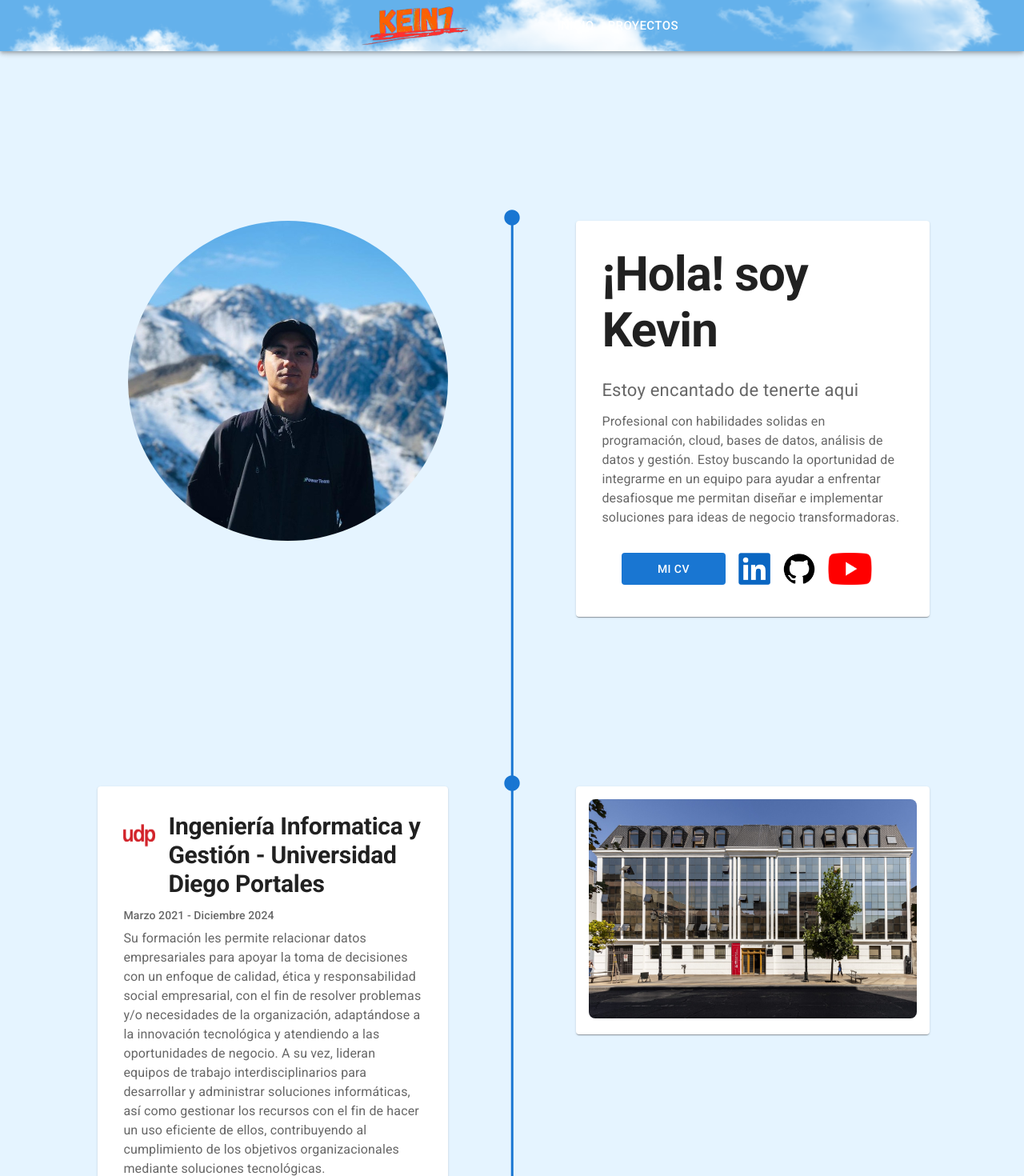
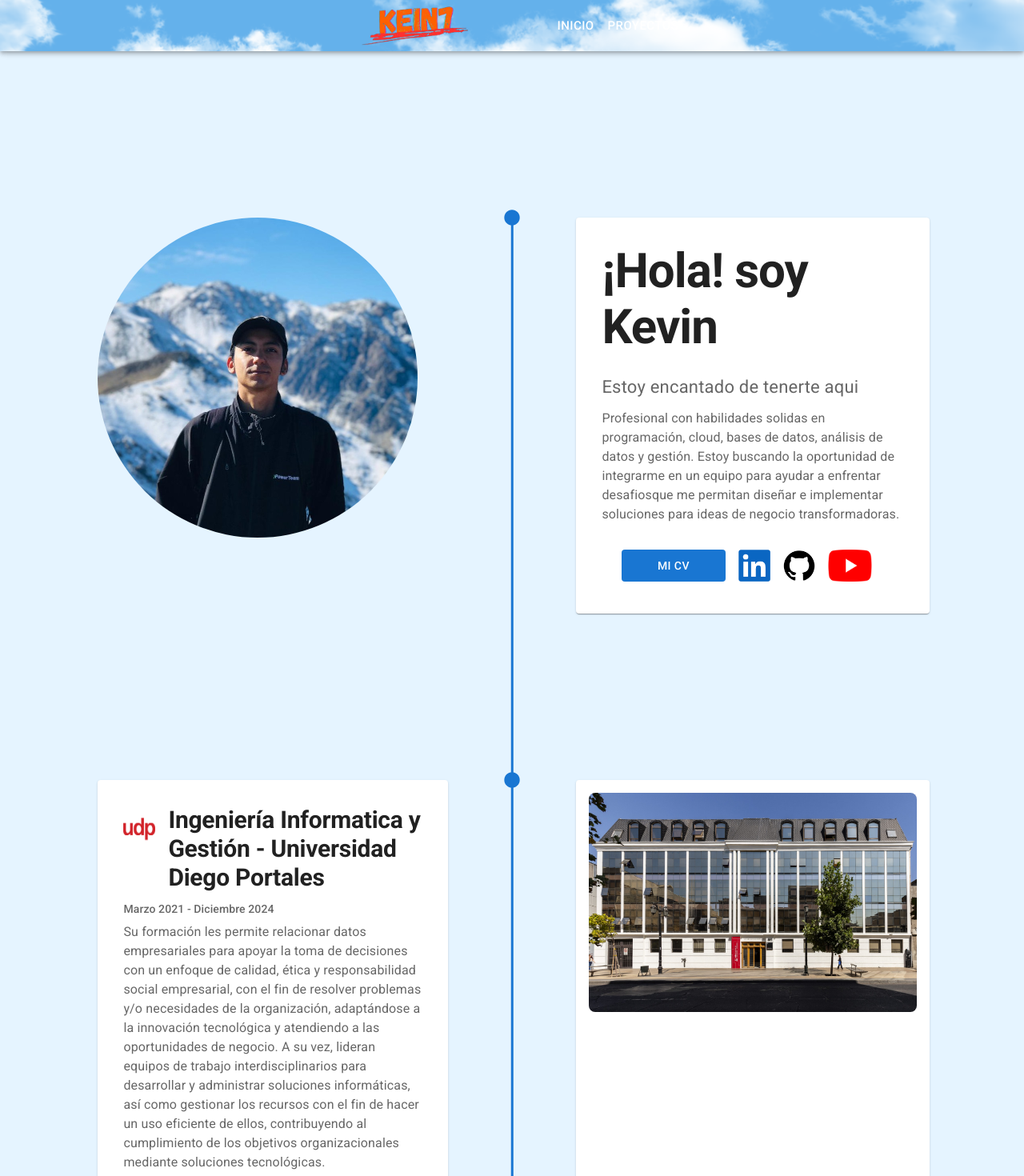
Before and after one commit to kein7/portafolio-web-react, a React (Vite) app: page / in a window 1280 px wide. Shown: the top 1470 px of the page at 80% size. Built offline with nearby package versions, Linux system fonts and the light colour scheme.

Commit message:
feat: cloud animation added, prettier added, dots bug fixed.

```diff
--- a/index.html
+++ b/index.html
@@ -1,8 +1,8 @@
-<!DOCTYPE html>
+<!doctype html>
 <html lang="en">
   <head>
     <meta charset="UTF-8" />
-    <link rel="icon" type="image/svg+xml" href="./src/Img/kein7-logo.png" />
+    <link rel="icon" type="image/png" href="./src/assets/Img/kein7-logo.png" />
     <meta name="viewport" content="width=device-width, initial-scale=1.0" />
     <title>Portafolio - Kevin Orellana</title>
   </head>
--- a/package.json
+++ b/package.json
@@ -9,7 +9,8 @@
     "deploy": "gh-pages -d dist",
     "dev": "vite",
     "build": "vite build",
-    "preview": "vite preview"
+    "preview": "vite preview",
+    "format": "prettier --write ."
   },
   "dependencies": {
     "@emotion/react": "^11.10.6",
@@ -38,6 +39,7 @@
     "@types/react": "^18.0.28",
     "@types/react-dom": "^18.0.11",
     "@vitejs/plugin-react": "^3.1.0",
+    "prettier": "^3.8.1",
     "vite": "^4.2.0"
   }
 }
--- a/src/components/NavBar.jsx
+++ b/src/components/NavBar.jsx
@@ -1,8 +1,8 @@
-import * as React from 'react'
-import { AppBar, Box, Toolbar, Typography, Button } from '@mui/material'
-import { Link } from 'react-scroll'
-import background from '@/assets/Img/nubes-background.png'
-import logo from '@/assets/Img/kein7-logo.png'
+import * as React from 'react';
+import { AppBar, Box, Toolbar, Typography, Button } from '@mui/material';
+import { Link } from 'react-scroll';
+import background from '@/assets/Img/nubes-background.png';
+import logo from '@/assets/Img/kein7-logo.png';
 
 export default function NavBar() {
   return (
@@ -15,15 +15,16 @@ export default function NavBar() {
           xs: 'repeat-x',
           sm: 'repeat-x',
           md: 'repeat-x',
-          lg: 'repeat-x'
+          lg: 'repeat-x',
         },
         backgroundPosition: {
           md: 'center',
           sm: '10% -15%',
           lg: '10% 25%',
-          xs: '50% -120%'
+          xs: '50% -120%',
         },
-        backgroundSize: { xs: 300, sm: 500, md: 1300 }
+        backgroundSize: { xs: 300, sm: 500, md: 1300 },
+        animation: 'moveBackground 40s linear infinite',
       }}
     >
       <Toolbar sx={{ height: 20, ml: { sm: 0, md: 50 } }}>
@@ -33,7 +34,7 @@ export default function NavBar() {
             sx={{
               height: { xs: 40, sm: 50, md: 60, lg: 70 },
               width: { xs: 70, sm: 90, md: 130, lg: 140 },
-              ml: { xs: -2, sm: -1, md: 1, lg: 3 }
+              ml: { xs: -2, sm: -1, md: 1, lg: 3 },
             }}
             src={logo}
           ></Box>
@@ -66,7 +67,7 @@ export default function NavBar() {
               color="inherit"
               sx={{
                 fontSize: { xs: 11, sm: 13, md: 15 },
-                ml: { xs: -1.0, sm: 0.2, md: 0, lg: 0 }
+                ml: { xs: -1.0, sm: 0.2, md: 0, lg: 0 },
               }}
             >
               Proyectos
@@ -75,5 +76,5 @@ export default function NavBar() {
         </Box>
       </Toolbar>
     </AppBar>
-  )
+  );
 }
--- a/src/components/Theme.jsx
+++ b/src/components/Theme.jsx
@@ -1,66 +1,66 @@
-import { createTheme } from '@mui/material/styles'
+import { createTheme } from '@mui/material/styles';
 
 const theme = createTheme({
   palette: {
     primary: {
       main: '#1976d2',
-      background: '#e5f4ff' // Define the primary main color here
-    }
-  }
-})
+      background: '#e5f4ff', // Define the primary main color here
+    },
+  },
+});
 
 theme.typography.h1 = {
   ...theme.typography.h1,
   fontSize: 30,
   fontWeight: 'bold',
   [theme.breakpoints.up('sm')]: {
-    fontSize: 60
-  }
-}
+    fontSize: 60,
+  },
+};
 
 theme.typography.h2 = {
   ...theme.typography.h2,
   fontSize: 25,
   fontWeight: 'bold',
   [theme.breakpoints.up('sm')]: {
-    fontSize: 50
-  }
-}
+    fontSize: 50,
+  },
+};
 
 theme.typography.h3 = {
   ...theme.typography.h2,
   fontSize: 20,
   fontWeight: 'bold',
   [theme.breakpoints.up('sm')]: {
-    fontSize: 30
-  }
-}
+    fontSize: 30,
+  },
+};
 
 theme.typography.subtitle1 = {
   ...theme.typography.subtitle1,
   fontSize: 15,
   [theme.breakpoints.up('sm')]: {
-    fontSize: 22
+    fontSize: 22,
   },
   [theme.breakpoints.down('sm')]: {
-    fontWeight: 'bold'
-  }
-}
+    fontWeight: 'bold',
+  },
+};
 
 theme.typography.body1 = {
   ...theme.typography.body1,
   fontSize: 13,
   [theme.breakpoints.up('sm')]: {
-    fontSize: 16
-  }
-}
+    fontSize: 16,
+  },
+};
 
 theme.typography.body2 = {
   ...theme.typography.body2,
   fontSize: 11,
   [theme.breakpoints.up('sm')]: {
-    fontSize: 14
-  }
-}
+    fontSize: 14,
+  },
+};
 
-export default theme
+export default theme;
--- a/src/components/Timeline.jsx
+++ b/src/components/Timeline.jsx
@@ -1,4 +1,4 @@
-import React from 'react'
+import React from 'react';
 import {
   Box,
   Button,
@@ -9,20 +9,20 @@ import {
   useMediaQuery,
   IconButton,
   List,
-  ListItem
-} from '@mui/material'
-import { margin, styled } from '@mui/system'
-import { FaCircle } from 'react-icons/fa'
-import inicioAvatar from '@/assets/Img/inicioAvatar.jpg'
-import linkedinLogo from '@/assets/Img/linkedin-logo.png'
-import githubLogo from '@/assets/Img/Github-logo.png'
-import youtubeLogo from '@/assets/Img/Youtube_logo.png'
-import udpLogo from '@/assets/Img/udp-logo.png'
-import womLogo from '@/assets/Img/WOM-logo.png'
-import gcpLogo from '@/assets/Img/gcp-logo.png'
-import facu from '@/assets/Img/facu-ing.jpg'
-import gcpace from '@/assets/Img/gcpace.png'
-import wom from '@/assets/Img/wom.jpeg'
+  ListItem,
+} from '@mui/material';
+import { styled } from '@mui/material/styles';
+import { FaCircle } from 'react-icons/fa';
+import inicioAvatar from '@/assets/Img/inicioAvatar.jpg';
+import linkedinLogo from '@/assets/Img/linkedin-logo.png';
+import githubLogo from '@/assets/Img/Github-logo.png';
+import youtubeLogo from '@/assets/Img/Youtube_logo.png';
+import udpLogo from '@/assets/Img/udp-logo.png';
+import womLogo from '@/assets/Img/WOM-logo.png';
+import gcpLogo from '@/assets/Img/gcp-logo.png';
+import facu from '@/assets/Img/facu-ing.jpg';
+import gcpace from '@/assets/Img/gcpace.png';
+import wom from '@/assets/Img/wom.jpeg';
 
 const timelineMainData = {
   title: '¡Hola! soy Kevin',
@@ -30,8 +30,8 @@ const timelineMainData = {
   description:
     'Profesional con habilidades solidas en programación, cloud, bases de datos, análisis de datos y ' +
     'gestión. Estoy buscando la oportunidad de integrarme en un equipo para ayudar a enfrentar desafios' +
-    'que me permitan diseñar e implementar soluciones para ideas de negocio transformadoras.'
-}
+    'que me permitan diseñar e implementar soluciones para ideas de negocio transformadoras.',
+};
 
 const timelineData = [
   {
@@ -44,7 +44,7 @@ const timelineData = [
       'trabajo interdisciplinarios para desarrollar y administrar soluciones informáticas, así como gestionar los recursos ' +
       'con el fin de hacer un uso eficiente de ellos, contribuyendo al cumplimiento de los objetivos organizacionales mediante soluciones tecnológicas.',
     logoImg: udpLogo,
-    component: 'InfoCard'
+    component: 'InfoCard',
   },
   { image: facu, component: 'ImgCard' },
   { name: 'gcpace', image: gcpace, component: 'ImgCard' },
@@ -55,7 +55,7 @@ const timelineData = [
       'Avala las competencias fundamentales para desplegar y mantener proyectos en la nubeCandidato recomendado:' +
       'Tiene experiencia en desplegar aplicaciones en la nube y supervisar operaciones\n Tiene experiencia en la gestión de soluciones empresariales en la nube',
     logoImg: gcpLogo,
-    component: 'InfoCard'
+    component: 'InfoCard',
   },
 
   {
@@ -65,13 +65,13 @@ const timelineData = [
       '• Mejorar la experiencia de usuario del canal televentas añadiendo validaciones y mensajes dirigidos al usuario en los formularios y componentes.',
       '• Utilización de pipelines de azure devops junto git durante el ciclo de desarrollo del software a través de los diferentes ambientes pre-productivos.',
       '• Participación proactiva en las reuniones SCRUM del equipo haciendo uso correcto de metodologías ágiles y KANBAN.',
-      '• Documentación de los endpoints usados por el frontend de la aplicación.'
+      '• Documentación de los endpoints usados por el frontend de la aplicación.',
     ],
     logoImg: womLogo,
-    component: 'InfoCard'
+    component: 'InfoCard',
   },
-  { image: wom, component: 'ImgCard' }
-]
+  { image: wom, component: 'ImgCard' },
+];
 
 const TimelineContainer = styled(Box)(({ theme }) => ({
   display: 'flex',
@@ -81,9 +81,9 @@ const TimelineContainer = styled(Box)(({ theme }) => ({
   minHeight: '100vh',
   [theme.breakpoints.down('sm')]: {
     flexWrap: 'wrap',
-    left: 0
-  }
-}))
+    left: 0,
+  },
+}));
 
 const TimelineLine = styled(Box)(({ theme }) => ({
   position: 'absolute',
@@ -97,9 +97,9 @@ const TimelineLine = styled(Box)(({ theme }) => ({
     left: 0,
     marginLeft: 15,
     top: 270,
-    height: '90%'
-  }
-}))
+    height: '90%',
+  },
+}));
 
 const TimelineItemsContainer = styled(Box)(({ theme }) => ({
   display: 'grid',
@@ -111,91 +111,91 @@ const TimelineItemsContainer = styled(Box)(({ theme }) => ({
     display: 'flex',
     flexWrap: 'wrap',
     left: 0,
-    marginLeft: 0
-  }
-}))
+    marginLeft: 0,
+  },
+}));
 
-const TimelineItem = styled(Box)(({ theme, align }) => ({
+const TimelineItem = styled(Box, {
+  shouldForwardProp: (prop) => prop !== 'align',
+})(({ theme, align }) => ({
+  display: 'flex',
   justifyContent: align === 'left' ? 'flex-end' : 'flex-start',
+  flexDirection: align === 'left' ? 'row-reverse' : 'row',
   zIndex: 0,
   marginBottom: theme.spacing(26),
   [theme.breakpoints.down('sm')]: {
     width: '100%',
-    marginBottom: theme.spacing(7)
-  }
-}))
+    marginBottom: theme.spacing(7),
+    justifyContent: 'flex-start',
+    flexDirection: 'row',
+  },
+}));
 
-const TimelineMarker = styled(Box)(({ theme }) => ({
+const TimelineMarker = styled(Box, {
+  shouldForwardProp: (prop) => prop !== 'align',
+})(({ theme }) => ({
   color: theme.palette.primary.main,
   backgroundColor: theme.palette.primary.background,
   margin: -10,
   right: 5,
   [theme.breakpoints.down('sm')]: {
-    margin: -26.9
-  }
-}))
+    margin: -26.9,
+  },
+}));
 
-const TimelineContent = styled(Card)(({ theme, index, isSm }) => ({
+const TimelineContent = styled(Card, {
+  shouldForwardProp: (prop) => prop !== 'index' && prop !== 'isSm' && prop !== 'align',
+})(({ theme, index, isSm }) => ({
   margin: theme.spacing(0, 10),
   padding: theme.spacing(2),
 
   transition: 'transform 0.3s ease',
   '&:hover': {
-    transform: isSm
-      ? 'translateX(-5px)'
-      : index % 2 === 0
-      ? 'translateX(5px)'
-      : 'translateX(-5px)'
+    transform: isSm ? 'translateX(-5px)' : index % 2 === 0 ? 'translateX(5px)' : 'translateX(-5px)',
   },
   [theme.breakpoints.down('sm')]: {
-    margin: theme.spacing(0, 1)
-  }
-}))
+    margin: theme.spacing(0, 1),
+  },
+}));
 
 const TimelineImgLogo = styled(Box)(({ theme }) => ({
   width: '90%',
   margin: theme.spacing(0, 10),
   transition: 'transform 0.3s ease',
   '&:hover': {
-    transform: 'translateX(5px)'
-  }
-}))
+    transform: 'translateX(5px)',
+  },
+}));
 
 const TimelineImg = styled(Box)(({ theme }) => ({
   width: 410,
   transition: 'transform 0.3s ease',
   [theme.breakpoints.down('sm')]: {
-    width: 264
-  }
-}))
+    width: 264,
+  },
+}));
 
 const Timeline = () => {
-  const theme = useTheme()
-  const isSm = useMediaQuery(theme.breakpoints.down('sm'))
+  const theme = useTheme();
+  const isSm = useMediaQuery(theme.breakpoints.down('sm'));
 
   const openTab = (path) => {
     // URL of the PDF file
-    const openTabPath = path
-    window.open(openTabPath, '_blank') // Open in a new tab
-  }
+    const openTabPath = path;
+    window.open(openTabPath, '_blank'); // Open in a new tab
+  };
 
   return (
     <TimelineContainer id="timeline">
       <TimelineLine />
       <TimelineItemsContainer>
         <TimelineItem
-          align={isSm ? 'left' : 'right'}
+          align={isSm ? 'left' : 'left'}
           sx={{
-            [theme.breakpoints.down('sm')]: {}
+            [theme.breakpoints.down('sm')]: {},
           }}
         >
-          {isSm ? (
-            <></>
-          ) : (
-            <TimelineMarker>
-              <FaCircle size={20} />
-            </TimelineMarker>
-          )}
+          {/* No marker here to avoid duplication with the intro text marker */}
 
           <TimelineImgLogo
             component="img"
@@ -207,18 +207,19 @@ const Timeline = () => {
               borderRadius: 100,
               [theme.breakpoints.down('sm')]: {
                 position: 'relative',
-                right: 26
-              }
+                right: 26,
+              },
             }}
             src={inicioAvatar}
             alt="inicioAvatar"
           />
         </TimelineItem>
         <TimelineItem
+          align={isSm ? 'left' : 'right'}
           sx={{
             [theme.breakpoints.down('sm')]: {
-              marginLeft: 0
-            }
+              marginLeft: 0,
+            },
           }}
         >
           <TimelineMarker>
@@ -229,11 +230,7 @@ const Timeline = () => {
               <Typography variant="h1" component="h1" gutterBottom>
                 {timelineMainData.title}
               </Typography>
-              <Typography
-                variant="subtitle1"
-                color="textSecondary"
-                gutterBottom
-              >
+              <Typography variant="subtitle1" color="textSecondary" gutterBottom>
                 {timelineMainData.subtitle}
               </Typography>
               <Typography variant="body1" color="textSecondary">
@@ -250,14 +247,14 @@ const Timeline = () => {
                     color: 'white',
                     background: '#1976d2',
                     '&:hover': {
-                      backgroundColor: '#074b8f' // Hover color
+                      backgroundColor: '#074b8f', // Hover color
                     },
                     width: 130, // Set the desired width
                     height: 40,
                     [theme.breakpoints.down('sm')]: {
                       width: 100, // Set the desired width
-                      height: 30
-                    }
+                      height: 30,
+                    },
                   }}
                 >
                   Mi CV
@@ -272,8 +269,8 @@ const Timeline = () => {
                     [theme.breakpoints.down('sm')]: {
                       height: 30,
                       width: 30,
-                      ml: 1
-                    }
+                      ml: 1,
+                    },
                   }}
                 >
                   <Box
@@ -281,14 +278,12 @@ const Timeline = () => {
                     src={linkedinLogo}
                     sx={{
                       width: '100%',
-                      height: '100%'
+                      height: '100%',
                     }}
                   ></Box>
                 </IconButton>
                 <IconButton
-                  onClick={() =>
-                    openTab('https://github.com/kein7?tab=repositories')
-                  }
+                  onClick={() => openTab('https://github.com/kein7?tab=repositories')}
                   sx={{
                     width: 40, // Set the desired width
                     height: 40, // Set the desired height
@@ -297,8 +292,8 @@ const Timeline = () => {
                     [theme.breakpoints.down('sm')]: {
                       height: 30,
                       width: 30,
-                      ml: 1
-                    }
+                      ml: 1,
+                    },
                   }}
                 >
                   <Box
@@ -306,7 +301,7 @@ const Timeline = () => {
                     src={githubLogo}
                     sx={{
                       width: '100%',
-                      height: '100%'
+                      height: '100%',
                     }}
                   ></Box>
                 </IconButton>
@@ -321,8 +316,8 @@ const Timeline = () => {
                       height: 30,
                       width: 40,
                       ml: 1,
-                      mr: 1
-                    }
+                      mr: 1,
+                    },
                   }}
                 >
                   <Box
@@ -330,7 +325,7 @@ const Timeline = () => {
                     src={youtubeLogo}
                     sx={{
                       width: '100%',
-                      height: '100%'
+                      height: '100%',
                     }}
                   ></Box>
                 </IconButton>
@@ -342,25 +337,24 @@ const Timeline = () => {
         {timelineData.map((item, index) => (
           <TimelineItem
             key={index}
+            align={isSm ? 'left' : index % 2 === 0 ? 'left' : 'right'}
             sx={{
               left: index % 2 === 0 ? 10 : '',
               right: index % 2 === 0 ? 0 : 10,
               [theme.breakpoints.down('sm')]: {
-                marginLeft: 0
-              }
+                marginLeft: 0,
+              },
             }}
           >
-            <TimelineMarker
-              align={isSm ? 'left' : index % 2 === 0 ? 'right' : 'left'}
-            >
-              <FaCircle size={20} />
-            </TimelineMarker>
+            {item.component !== 'ImgCard' && (
+              <TimelineMarker align={isSm ? 'left' : index % 2 === 0 ? 'right' : 'left'}>
+                <FaCircle size={20} />
+              </TimelineMarker>
+            )}
             {item.name === 'gcpace' ? (
               <IconButton
                 onClick={() =>
-                  openTab(
-                    'https://google.accredible.com/9ddf23e3-2b71-44e0-9052-cdf9a9d58d92'
-                  )
+                  openTab('https://google.accredible.com/9ddf23e3-2b71-44e0-9052-cdf9a9d58d92')
                 }
                 sx={{
                   borderRadius: 100,
@@ -369,8 +363,8 @@ const Timeline = () => {
                   [theme.breakpoints.down('sm')]: {
                     position: 'relative',
                     width: 200,
-                    ml: 6
-                  }
+                    ml: 6,
+                  },
                 }}
               >
                 <TimelineImg
@@ -381,8 +375,8 @@ const Timeline = () => {
                     justifyContent: 'center',
                     [theme.breakpoints.down('sm')]: {
                       position: 'relative',
-                      width: 200
-                    }
+                      width: 200,
+                    },
                   }}
                   src={item.image}
                 />
@@ -395,8 +389,8 @@ const Timeline = () => {
                     sx={{
                       borderRadius: 2,
                       [theme.breakpoints.down('sm')]: {
-                        position: 'relative'
-                      }
+                        position: 'relative',
+                      },
                     }}
                     src={item.image}
                   />
@@ -404,7 +398,7 @@ const Timeline = () => {
                   <CardContent>
                     <Box
                       sx={{
-                        display: 'flex'
+                        display: 'flex',
                       }}
                     >
                       <IconButton
@@ -415,8 +409,8 @@ const Timeline = () => {
                           mt: 1,
                           [theme.breakpoints.down('sm')]: {
                             height: 30,
-                            width: 30
-                          }
+                            width: 30,
+                          },
                         }}
                       >
                         <Box
@@ -424,7 +418,7 @@ const Timeline = () => {
                           src={item.logoImg}
                           sx={{
                             width: '100%',
-                            height: '100%'
+                            height: '100%',
                           }}
                         ></Box>
                       </IconButton>
@@ -433,17 +427,13 @@ const Timeline = () => {
                         component="h3"
                         gutterBottom
                         sx={{
-                          ml: 2
+                          ml: 2,
                         }}
                       >
                         {item.title}
                       </Typography>
                     </Box>
-                    <Typography
-                      variant="subtitle2"
-                      color="textSecondary"
-                      gutterBottom
-                    >
+                    <Typography variant="subtitle2" color="textSecondary" gutterBottom>
                       {item.date}
                     </Typography>
 
@@ -470,7 +460,7 @@ const Timeline = () => {
         ))}
       </TimelineItemsContainer>
     </TimelineContainer>
-  )
-}
+  );
+};
 
-export default Timeline
+export default Timeline;
```
Also changed, not shown: src/App.jsx (+13 -13 lines), src/components/Footer.jsx (+7 -7 lines), src/components/Projects.jsx (+51 -65 lines), src/index.css (+9 -0 lines), src/main.jsx (+5 -5 lines), vite.config.js (+5 -5 lines), 2 other files (tests, documents, lock files or other folders).
